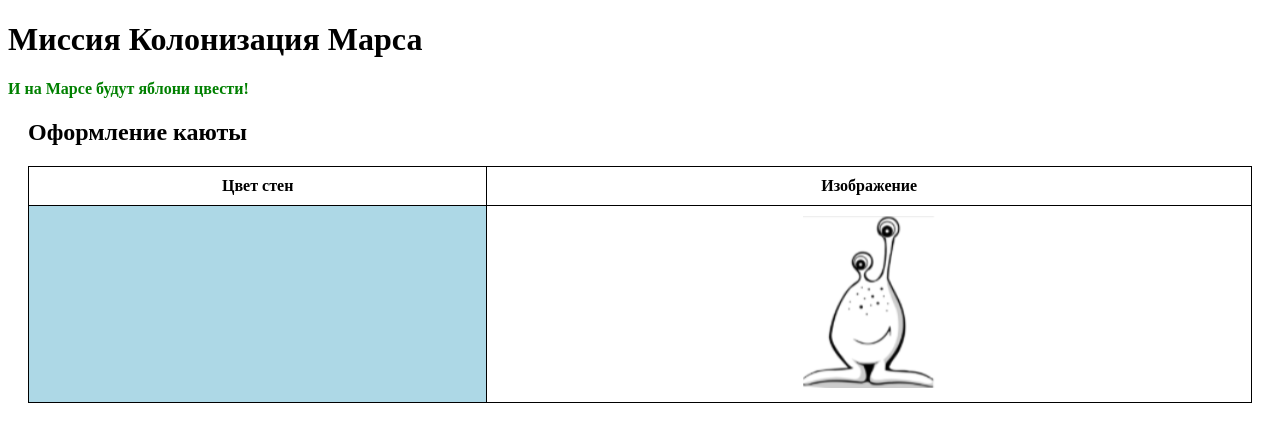
After one commit to Mishgite/Mars, a Flask app: page /table in a window 1280 px wide. The commit adds this page. Shown: the top 442 px of the page. Run offline with Flask 3, Linux system fonts and the light colour scheme; some libraries are stand-ins or nearby versions.

Commit message:
Цвет каюты

```diff
--- a/main.py
+++ b/main.py
@@ -564,5 +564,12 @@ def distribute_astronauts():
     return render_template('astronaut_distribution.html', astronauts=astronaut_list)
 
 
+@app.route('/table')
+def room_design():
+    gender = request.args.get('gender', 'male')
+    age = int(request.args.get('age', 25))
+    return render_template('room_design.html', gender=gender, age=age)
+
+
 if __name__ == '__main__':
     app.run(port=8080, host='127.0.0.1')
--- a/static/css/styles.css
+++ b/static/css/styles.css
@@ -7,3 +7,13 @@ p{
 .container {
     margin: 20px;
 }
+table {
+            width: 100%;
+            border-collapse: collapse;
+        }
+
+th, td {
+     border: 1px solid black;
+     padding: 10px;
+     text-align: center;
+    }
--- /dev/null
+++ b/templates/room_design.html
@@ -0,0 +1,14 @@
+{% extends "base.html" %}
+{% block content %}
+<h2>Оформление каюты</h2>
+    <table>
+        <tr>
+            <th>Цвет стен</th>
+            <th>Изображение</th>
+        </tr>
+        <tr>
+            <td style="background-color: {% if gender == 'male' %}{% if age < 21 %}blue{% else %}lightblue{% endif %}{% else %}{% if age < 21 %}pink{% else %}lightpink{% endif %}{% endif %};"></td>
+            <td><img src="{% if age < 21 %}/static/img/child_martian.png{% else %}/static/img/adult_martian.png{% endif %}" alt="Martian Image"></td>
+        </tr>
+    </table>
+{% endblock %}
```
Also changed, not shown: static/img/adult_martian.png (added), static/img/child_martian.png (added).
